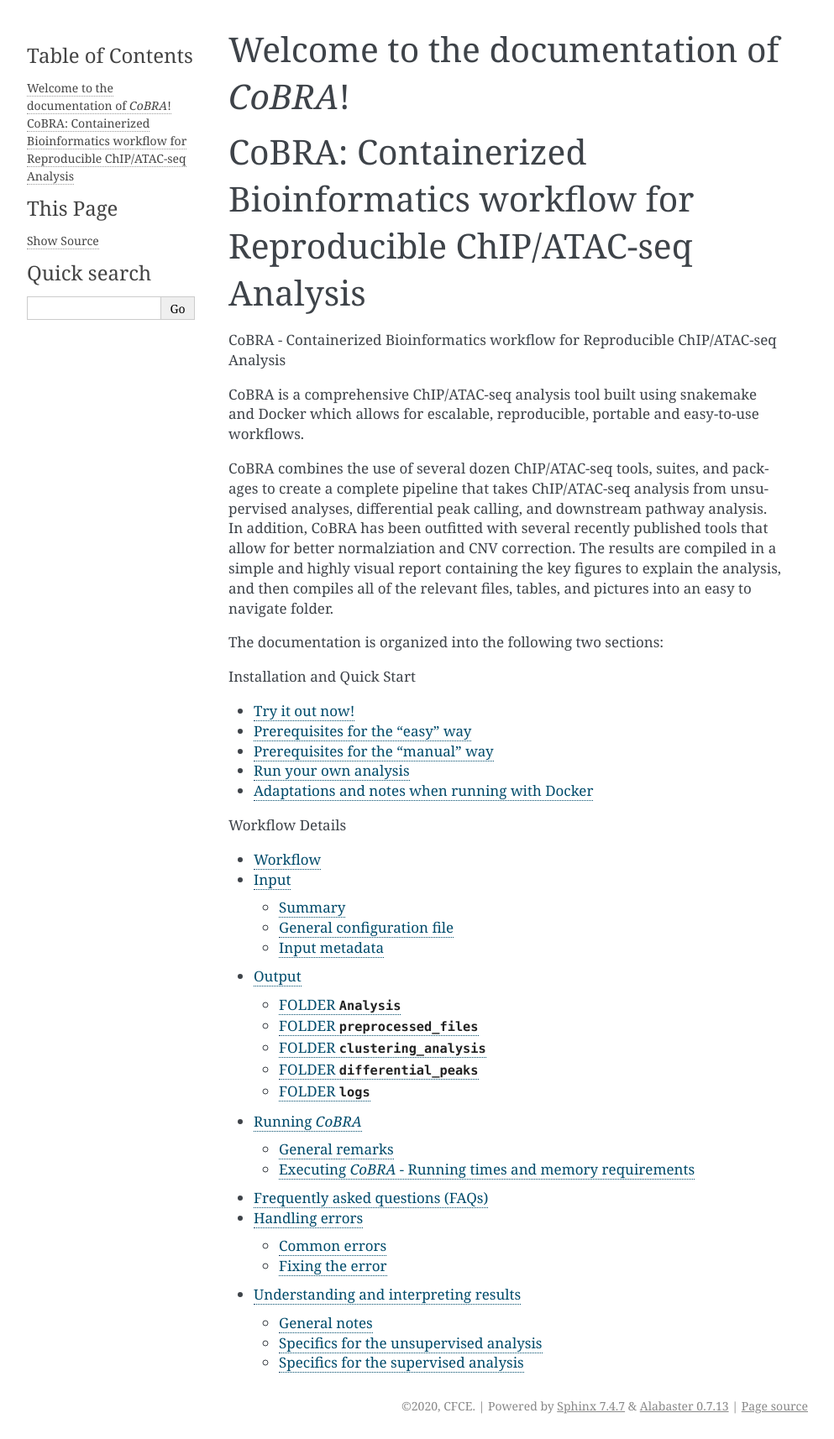
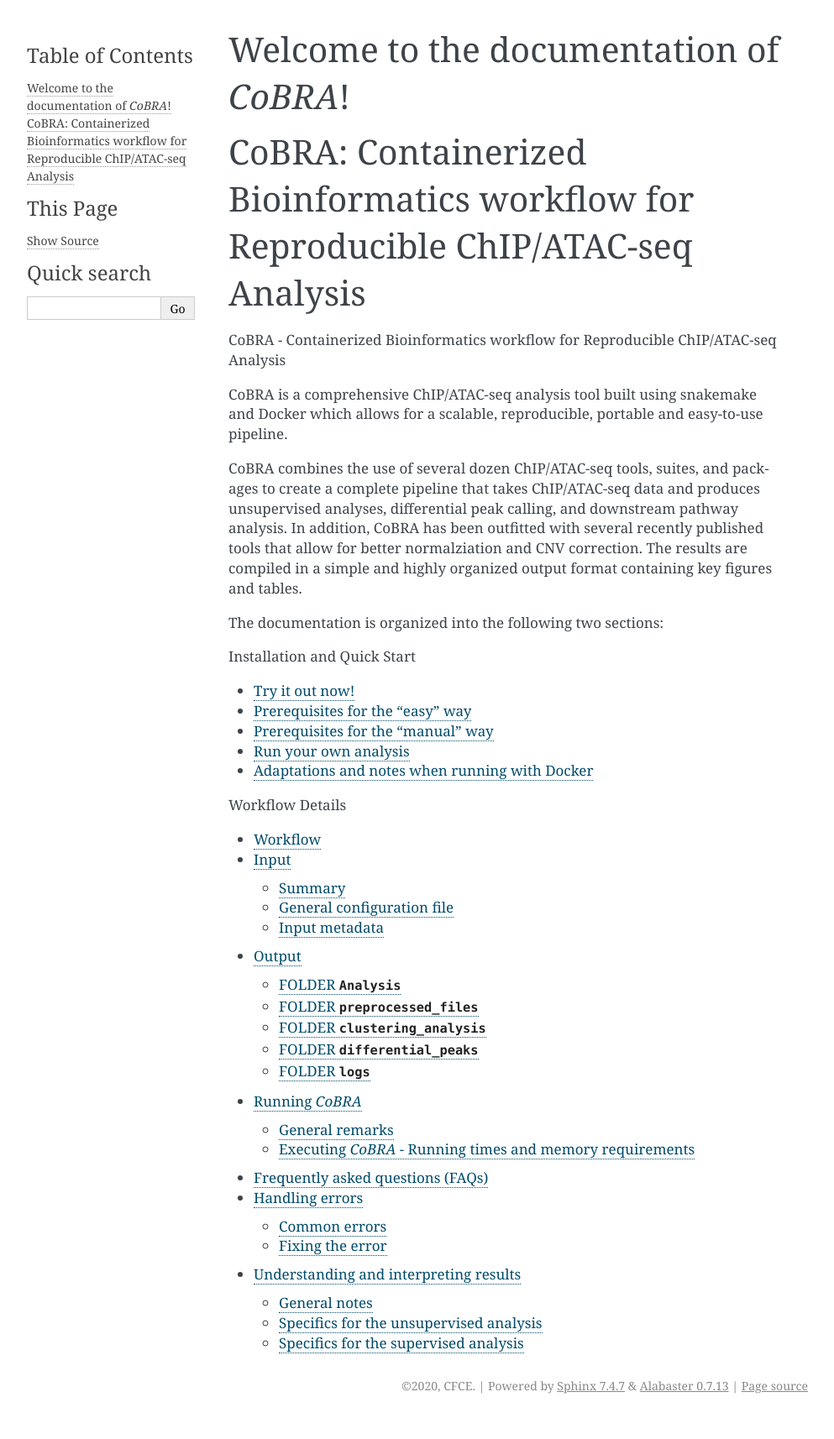
Before and after one commit to qiuxintao101/cobra, a Sphinx documentation site: the page built from docs/index.rst, in a window 1280 px wide. Shown: the whole page at 84% size, without its empty margins (148-1141 px from the left). Built offline with Sphinx 7.4.7, drawn with Linux system fonts in a browser that asks for light colours; after the commit the page ends 1690 px from its top, so only the background shows below that.

Commit message:
Update index.rst

```diff
--- a/docs/index.rst
+++ b/docs/index.rst
@@ -12,10 +12,9 @@ CoBRA: Containerized Bioinformatics workflow for Reproducible ChIP/ATAC-seq Anal
 
 CoBRA - Containerized Bioinformatics workflow for Reproducible ChIP/ATAC-seq Analysis
 
-CoBRA is a comprehensive ChIP/ATAC‐seq analysis tool built using snakemake and Docker which allows for escalable, reproducible, portable and easy-to-use workflows.
+CoBRA is a comprehensive ChIP/ATAC‐seq analysis tool built using snakemake and Docker which allows for a scalable, reproducible, portable and easy-to-use pipeline.
 
-CoBRA combines the use of several dozen ChIP/ATAC‐seq tools, suites, and packages to create a complete pipeline that takes ChIP/ATAC‐seq analysis from unsupervised analyses, differential peak calling, and downstream pathway analysis. In addition, CoBRA has been outfitted with several recently published tools that allow for better normalziation and CNV correction. The results are compiled in a simple and highly visual report containing the key figures to explain the analysis, and then compiles all of the relevant files, tables, and pictures into an easy to navigate folder.
-
+CoBRA combines the use of several dozen ChIP/ATAC‐seq tools, suites, and packages to create a complete pipeline that takes ChIP/ATAC‐seq data and produces unsupervised analyses, differential peak calling, and downstream pathway analysis. In addition, CoBRA has been outfitted with several recently published tools that allow for better normalziation and CNV correction. The results are compiled in a simple and highly organized output format containing key figures and tables.
 
 The documentation is organized into the following two sections:
 
```
